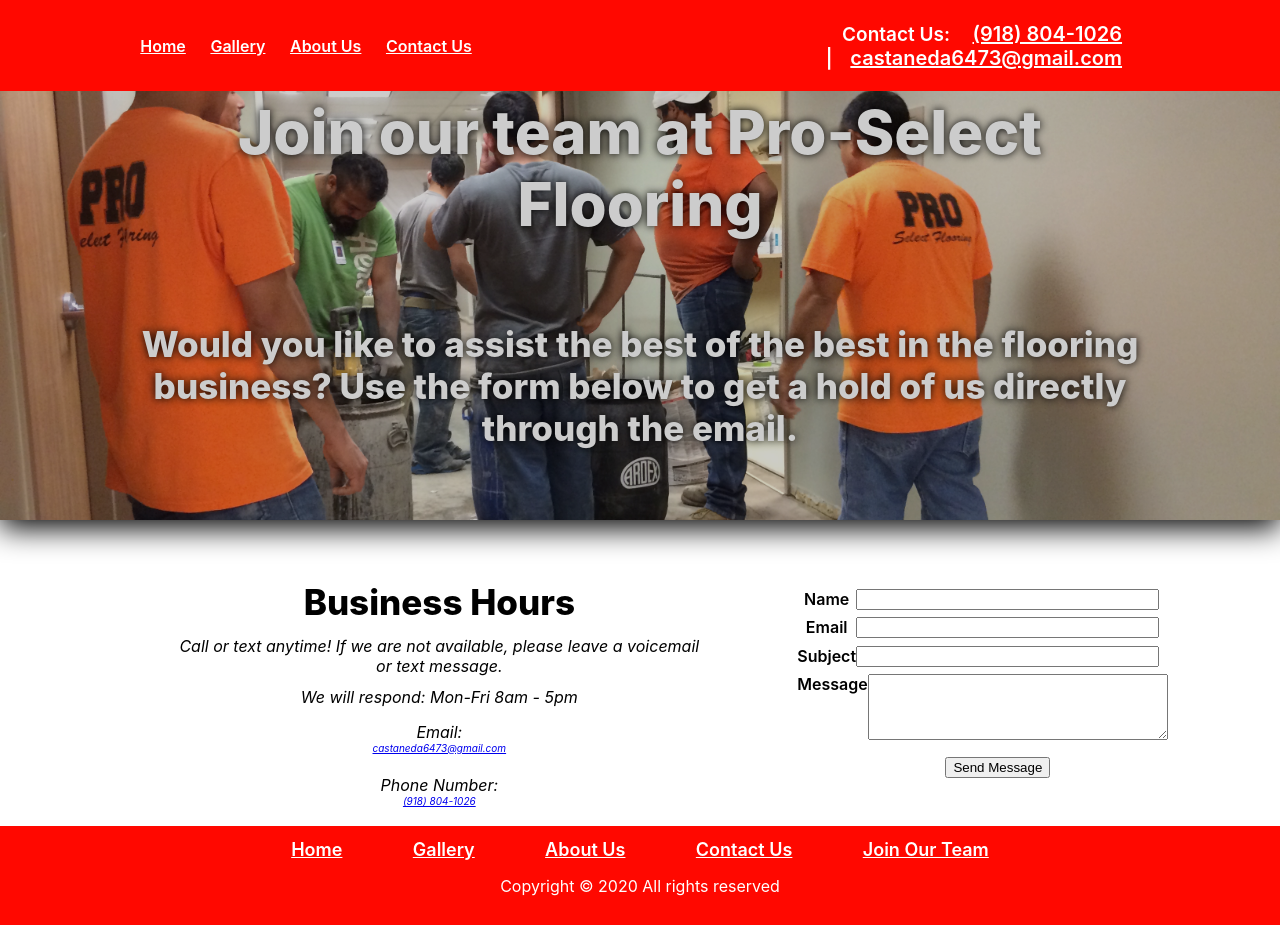
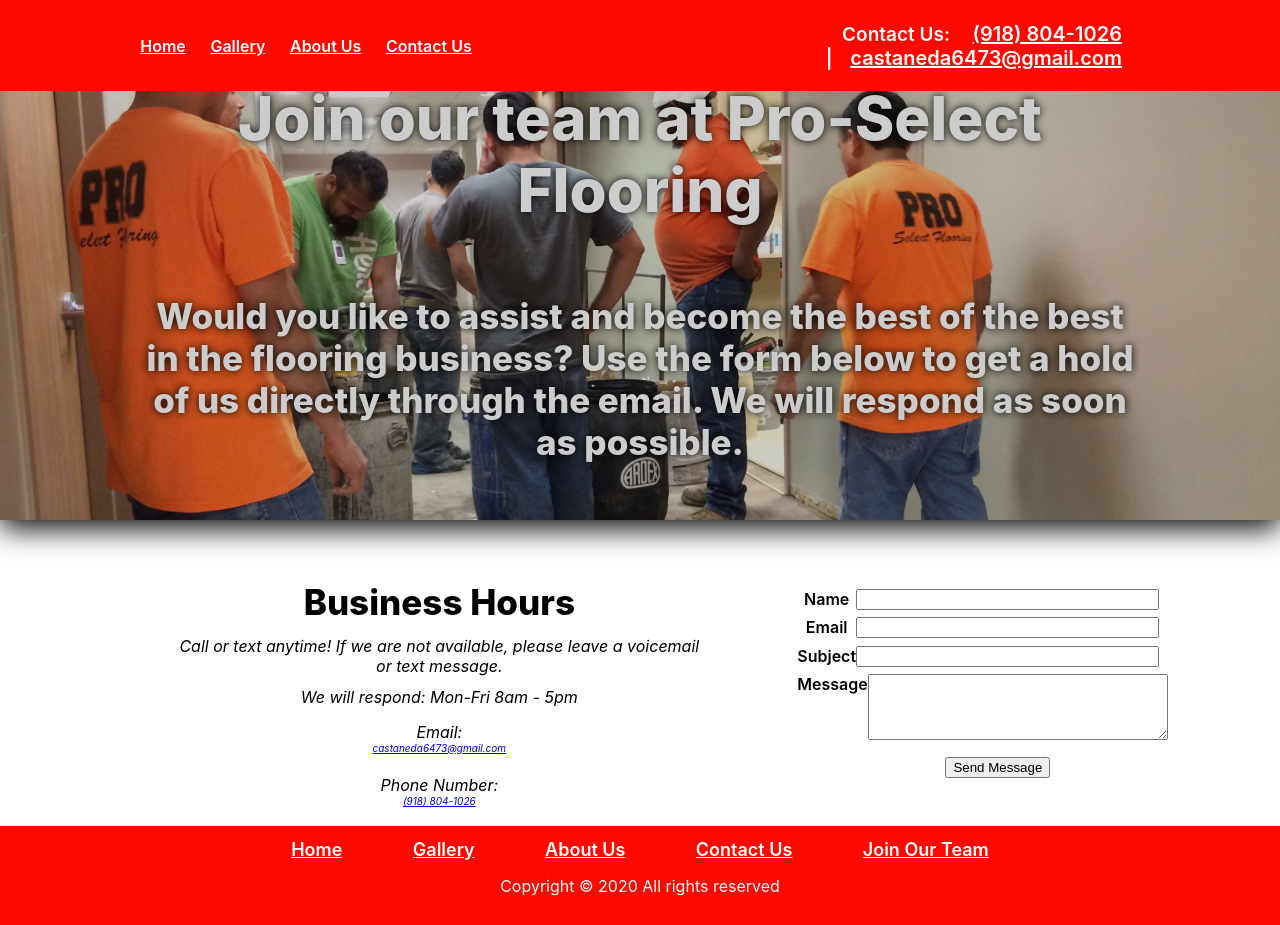
Before and after one commit to Perezented/PSF, a React (Create React App) app: page /joinUs in a window 1280 px wide. Built offline with nearby package versions, Linux system fonts and the light colour scheme.

Commit message:
Moved banner info into an object and calling it to make the return look neater.

```diff
--- a/src/App.js
+++ b/src/App.js
@@ -6,30 +6,28 @@ import Contact from "./components/contactUs";
 import { Route, BrowserRouter as Router } from "react-router-dom";
 
 function App() {
+  const bannerInfo = {
+    contact: [
+      "img2",
+      "Contact Pro-Select Flooring",
+      "Have a question or a comment? Let us know if there is anything we can do for you and your company. Use the form below to get a hold of us directly through the email. We will respond as soon as possible."
+    ],
+    join: [
+      "img1",
+      "Join our team at Pro-Select Flooring",
+      "Would you like to assist and become the best of the best in the flooring business? Use the form below to get a hold of us directly through the email. We will respond as soon as possible."
+    ]
+  };
   return (
     <div className="App">
       <Header />
       <Router>
         <Route exact path="/" component={HomePage} />
         <Route path="/contact">
-          <Contact
-            bannerInfo={[
-              "img2",
-              "Contact Pro-Select Flooring",
-              "Let us know if there is anything we can do for you and your company. Use the form below to get a hold of us directly through the email."
-            ]}
-            classInfo={"contact"}
-          />
+          <Contact bannerInfo={bannerInfo["contact"]} classInfo={"contact"} />
         </Route>
         <Route path="/joinUs">
-          <Contact
-            bannerInfo={[
-              "img1",
-              "Join our team at Pro-Select Flooring",
-              "Would you like to assist the best of the best in the flooring business? Use the form below to get a hold of us directly through the email."
-            ]}
-            classInfo={"join"}
-          />
+          <Contact bannerInfo={bannerInfo["join"]} classInfo={"join"} />
         </Route>
       </Router>
       <Footer />
```
